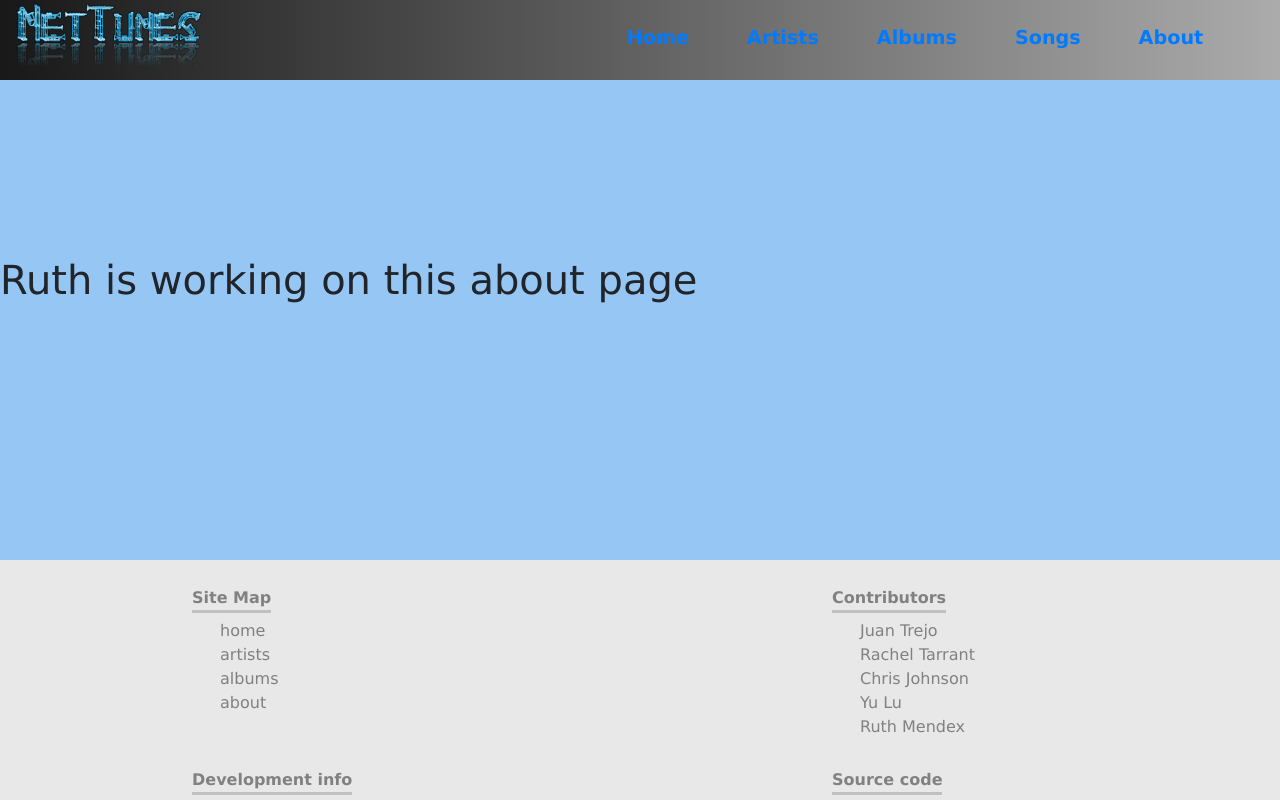
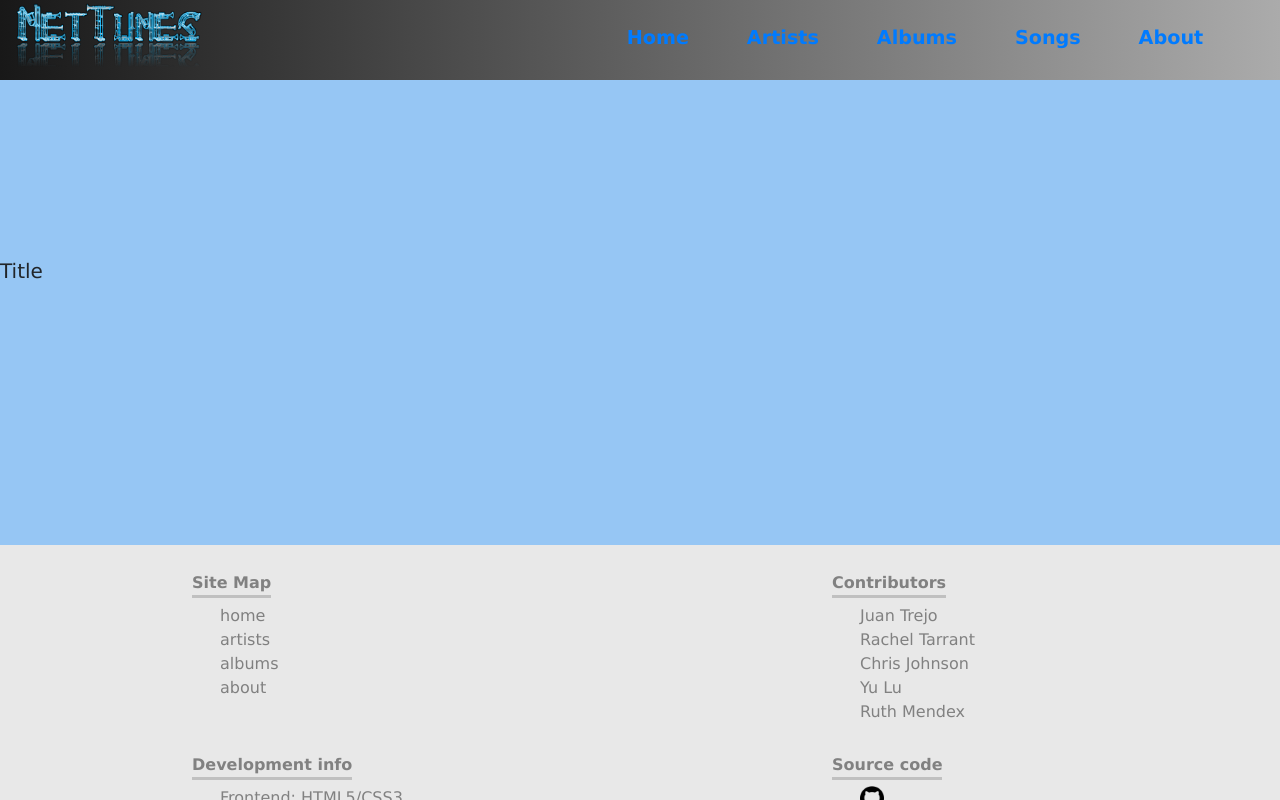
Before and after one commit to jtrejo13/cs329e-idb, a Flask app: page /about in a window 1280 px wide. Run offline with Flask 2, Linux system fonts and the light colour scheme; some libraries are stand-ins or nearby versions.

Commit message:
setup flask links and about.html framework

```diff
--- a/app/__init__.py
+++ b/app/__init__.py
@@ -3,4 +3,4 @@ from flask import Flask
 app = Flask(__name__)
 app.config.from_object('config')
 
-from app import home, artists, albums, songs, about
+from app import home, artists, albums, songs, about, datapages
--- a/app/templates/about.html
+++ b/app/templates/about.html
@@ -5,8 +5,54 @@
 {% endblock %}
 
 {% block content %}
-<h1> Ruth is working on this about page</h1>
+<div>
+    <div>Title</div>
 
+    <!-- First row of profiles -->
+    <div class="row">
+        <!-- First bio -->
+        <div class="col-lg-4 col-sm-6">
+            <!-- bio picture -->
+            <div></div>
+            <!-- bio info -->
+            <div>
+            </div>
+        </div>
+        <div class="col-lg-4 col-sm-6">
+            <div></div>
+            <div></div>
+        </div>
+        <div class="col-lg-4 col-sm-6">
+            <div></div>
+            <div></div>
+        </div>
+    </div>
+
+    <!-- Second row of profiles -->
+    <div class="row">
+        <div class="col-sm-6">
+            <div></div>
+            <div></div>
+        </div>
+        <div class="col-sm-6">
+            <div></div>
+            <div></div>
+        </div>
+    </div>
+
+    <!-- Random data row -->
+    <div class="row">
+        <div class="col-lg-4 col-sm-6">
+
+        </div>
+        <div class="col-lg-4 col-sm-6">
+
+        </div>
+        <div class="col-lg-4 col-sm-6">
+
+        </div>
+    </div>
+</div>
 {% endblock %}
 
 {% block footer %}
--- a/app/templates/arushofbloodtothehead.html
+++ b/app/templates/arushofbloodtothehead.html
@@ -1,7 +1,7 @@
 {% extends "base.html" %}
 
 {% block header %}
-{% include "header.html"%}
+{% include "navigation.html"%}
 {% endblock %}
 
 {% block content %}
--- a/app/templates/bananaphone-album.html
+++ b/app/templates/bananaphone-album.html
@@ -1,7 +1,7 @@
 {% extends "base.html" %}
 
 {% block header %}
-{% include "header.html"%}
+{% include "navigation.html"%}
 {% endblock %}
 
 {% block content %}
--- a/app/templates/bananaphone.html
+++ b/app/templates/bananaphone.html
@@ -1,7 +1,7 @@
 {% extends "base.html" %}
 
 {% block header %}
-{% include "header.html"%}
+{% include "navigation.html"%}
 {% endblock %}
 
 {% block content %}
@@ -18,7 +18,7 @@
   <p id="song-title">Bananaphone</p>
   <p id="band-name">Raffi</p>
   <p id="lyrics-link"><a href="https://genius.com/Raffi-bananaphone-lyrics">Song Lyrics</a></p>
-  <iframe width="560" height="315" src="https://www.youtube.com/watch?v=dIiZ3vvZ78s" frameborder="0" allowfullscreen></iframe>
+  <iframe width="560" height="315" src="https://www.youtube.com/embed/dIiZ3vvZ78s" frameborder="0" allowfullscreen></iframe>
 </div>
 
 
--- a/app/templates/coldplay.html
+++ b/app/templates/coldplay.html
@@ -1,7 +1,7 @@
 {% extends "base.html" %}
 
 {% block header %}
-{% include "header.html"%}
+{% include "navigation.html"%}
 {% endblock %}
 
 {% block content %}
--- a/app/templates/countingstars.html
+++ b/app/templates/countingstars.html
@@ -1,7 +1,7 @@
 {% extends "base.html" %}
 
 {% block header %}
-{% include "header.html"%}
+{% include "navigation.html"%}
 {% endblock %}
 
 {% block content %}
@@ -18,7 +18,7 @@
   <p id="song-title">Counting Stars</p>
   <p id="band-name">OneRepublic</p>
   <p id="lyrics-link"><a href="https://genius.com/Onerepublic-counting-stars-lyrics">Song Lyrics</a></p>
-  <iframe width="560" height="315" src="https://www.youtube.com/watch?v=hT_nvWreIhg" frameborder="0" allowfullscreen></iframe>
+  <iframe width="560" height="315" src="https://www.youtube.com/embed/hT_nvWreIhg" frameborder="0" allowfullscreen></iframe>
 </div>
 
 
--- a/app/templates/godputasmileuponyourface.html
+++ b/app/templates/godputasmileuponyourface.html
@@ -1,7 +1,7 @@
 {% extends "base.html" %}
 
 {% block header %}
-{% include "header.html"%}
+{% include "navigation.html"%}
 {% endblock %}
 
 {% block content %}
@@ -18,7 +18,7 @@
   <p id="song-title">God Put a Smile upon Your Face</p>
   <p id="band-name">Coldplay</p>
   <p id="lyrics-link"><a href="https://genius.com/Coldplay-god-put-a-smile-upon-your-face-lyrics">Song Lyrics</a></p>
-  <iframe width="560" height="315" src="https://youtu.be/qhIVgSoJVRc" frameborder="0" allowfullscreen></iframe>
+  <iframe width="560" height="315" src="https://www.youtube.com/embed/qhIVgSoJVRc" frameborder="0" allowfullscreen></iframe>
 </div>
 
 
--- a/app/templates/headlikeahole.html
+++ b/app/templates/headlikeahole.html
@@ -1,7 +1,7 @@
 {% extends "base.html" %}
 
 {% block header %}
-{% include "header.html"%}
+{% include "navigation.html"%}
 {% endblock %}
 
 {% block content %}
--- a/app/templates/native.html
+++ b/app/templates/native.html
@@ -1,7 +1,7 @@
 {% extends "base.html" %}
 
 {% block header %}
-{% include "header.html"%}
+{% include "navigation.html"%}
 {% endblock %}
 
 {% block content %}
--- a/app/templates/nineinchnails.html
+++ b/app/templates/nineinchnails.html
@@ -1,7 +1,7 @@
 {% extends "base.html" %}
 
 {% block header %}
-{% include "header.html"%}
+{% include "navigation.html"%}
 {% endblock %}
 
 {% block content %}
--- a/app/templates/onerepublic.html
+++ b/app/templates/onerepublic.html
@@ -1,7 +1,7 @@
 {% extends "base.html" %}
 
 {% block header %}
-{% include "header.html"%}
+{% include "navigation.html"%}
 {% endblock %}
 
 {% block content %}
--- a/app/templates/prettyhatemachine.html
+++ b/app/templates/prettyhatemachine.html
@@ -1,7 +1,7 @@
 {% extends "base.html" %}
 
 {% block header %}
-{% include "header.html"%}
+{% include "navigation.html"%}
 {% endblock %}
 
 {% block content %}
--- a/app/templates/raffi.html
+++ b/app/templates/raffi.html
@@ -1,7 +1,7 @@
 {% extends "base.html" %}
 
 {% block header %}
-{% include "header.html"%}
+{% include "navigation.html"%}
 {% endblock %}
 
 {% block content %}
```
Also changed, not shown: app/datapages.py (added, +67 -0 lines).
